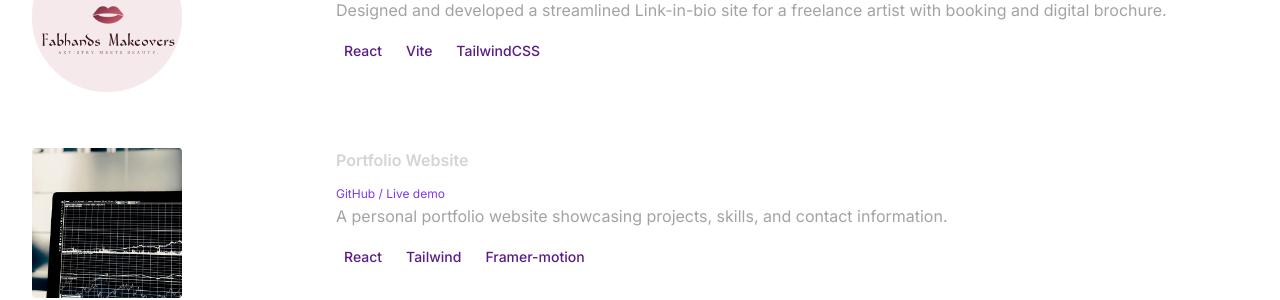
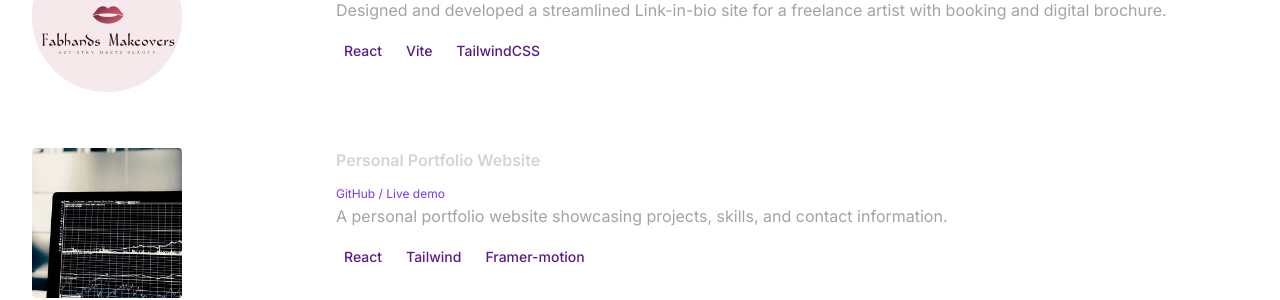
Before and after one commit to Tijanifareed/MyPortfolio, a React (Vite) app: page / in a window 1280 px wide. Shown: the part 3726-4026 px from the top of the page. Built offline with nearby package versions, Linux system fonts and the light colour scheme.

Commit message:
removed change

```diff
--- a/src/constants/index.js
+++ b/src/constants/index.js
@@ -75,7 +75,7 @@ export const PROJECTS = [
   },
 
   {
-    title: "Portfolio Website",
+    title: "Personal Portfolio Website",
     image: project3,
     github:"https://github.com/Tijanifareed/MyPortfolio.git",
     postman:"",
```
Also changed, not shown: src/components/Hero.jsx (line endings or trailing spaces).
